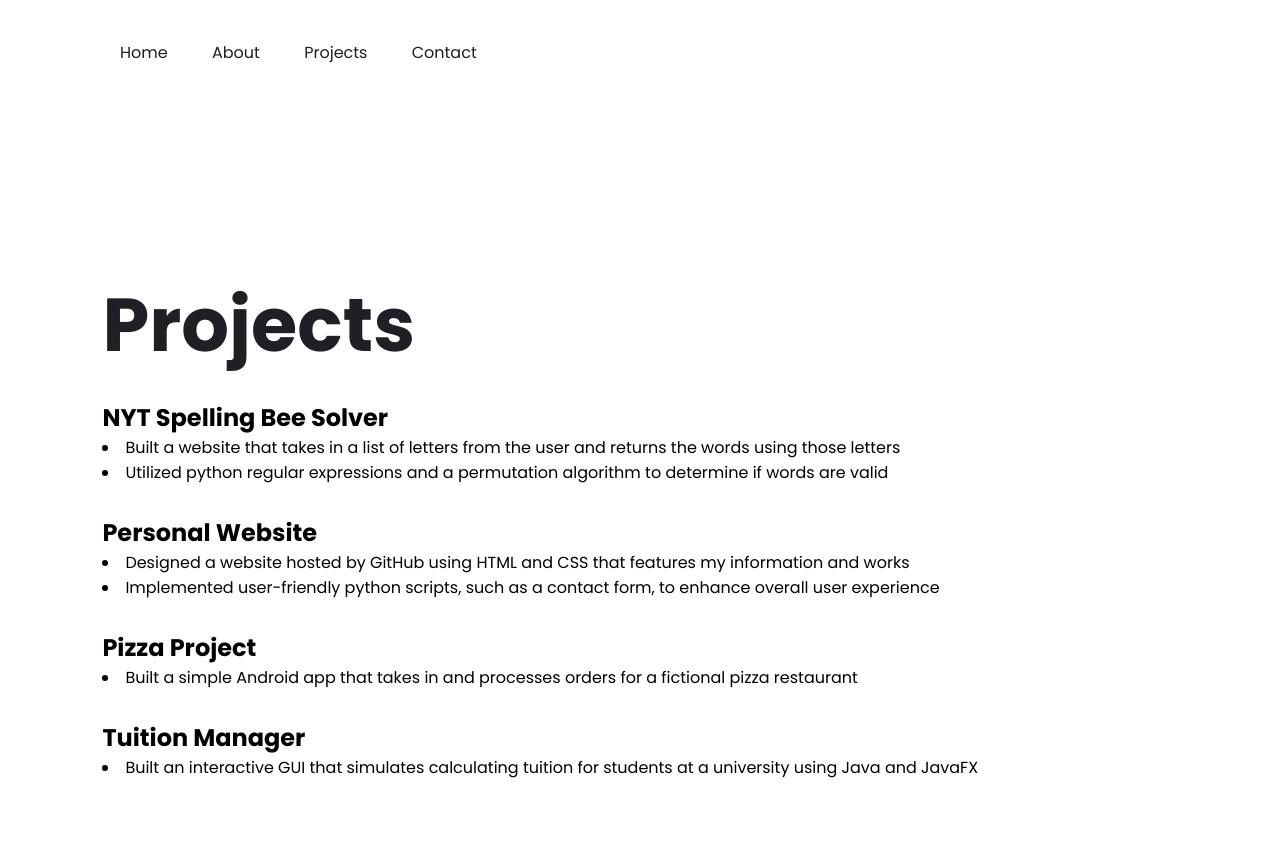
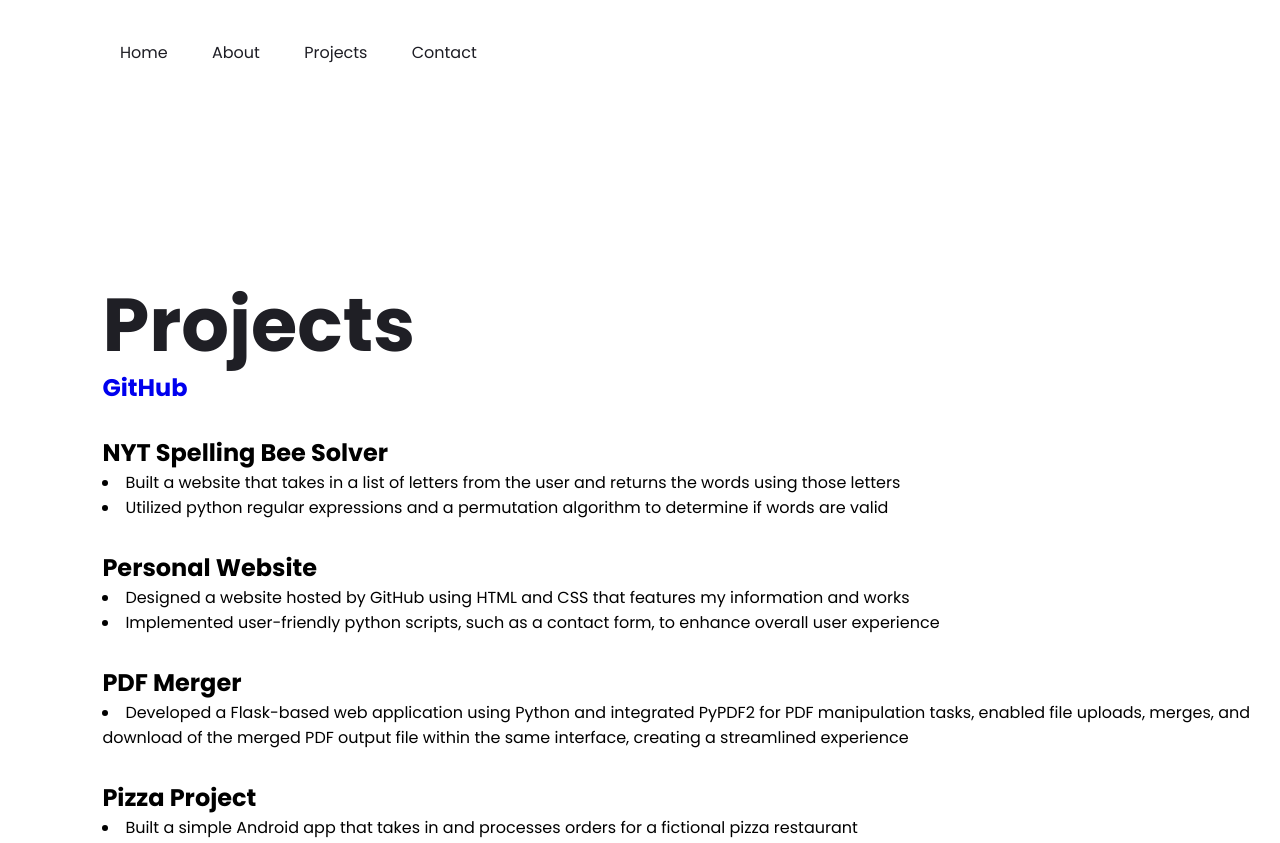
Before and after one commit to mkang2/mkang2.github.io, a plain HTML site: page projects.html in a window 1280 px wide. Shown: the top 843 px of the page. Before the commit the page ends 810 px from the top, so only its background shows below. Drawn offline with Linux system fonts and the light colour scheme.

Commit message:
modified:   projects.html

```diff
--- a/projects.html
+++ b/projects.html
@@ -16,6 +16,7 @@
             </ul>
         <div class="content">
             <h1>Projects</h1>
+            <h2><a href = https://github.com/mkang2 target = "_blank"> GitHub</a></h2>
             <p><h2>NYT Spelling Bee Solver</h2>
                 <li>Built a website that takes in a list of letters from the user and returns the words using those letters</li>
                 <li>Utilized python regular expressions and a permutation algorithm to determine if words are valid</li></p>
@@ -23,6 +24,13 @@
                 <h2>Personal Website</h2>
                 <li>Designed a website hosted by GitHub using HTML and CSS that features my information and works</li>
                 <li>Implemented user-friendly python scripts, such as a contact form, to enhance overall user experience</li>
+            </p>
+            <p>
+                <h2>PDF Merger</h2>
+                <li>Developed a Flask-based web application using Python and
+                    integrated PyPDF2 for PDF manipulation tasks, enabled file
+                    uploads, merges, and download of the merged PDF output file
+                    within the same interface, creating a streamlined experience</li>
             </p>
             <p><h2>Pizza Project</h2>
                 <li>Built a simple Android app that takes in and processes orders for a fictional pizza restaurant</li>
```
